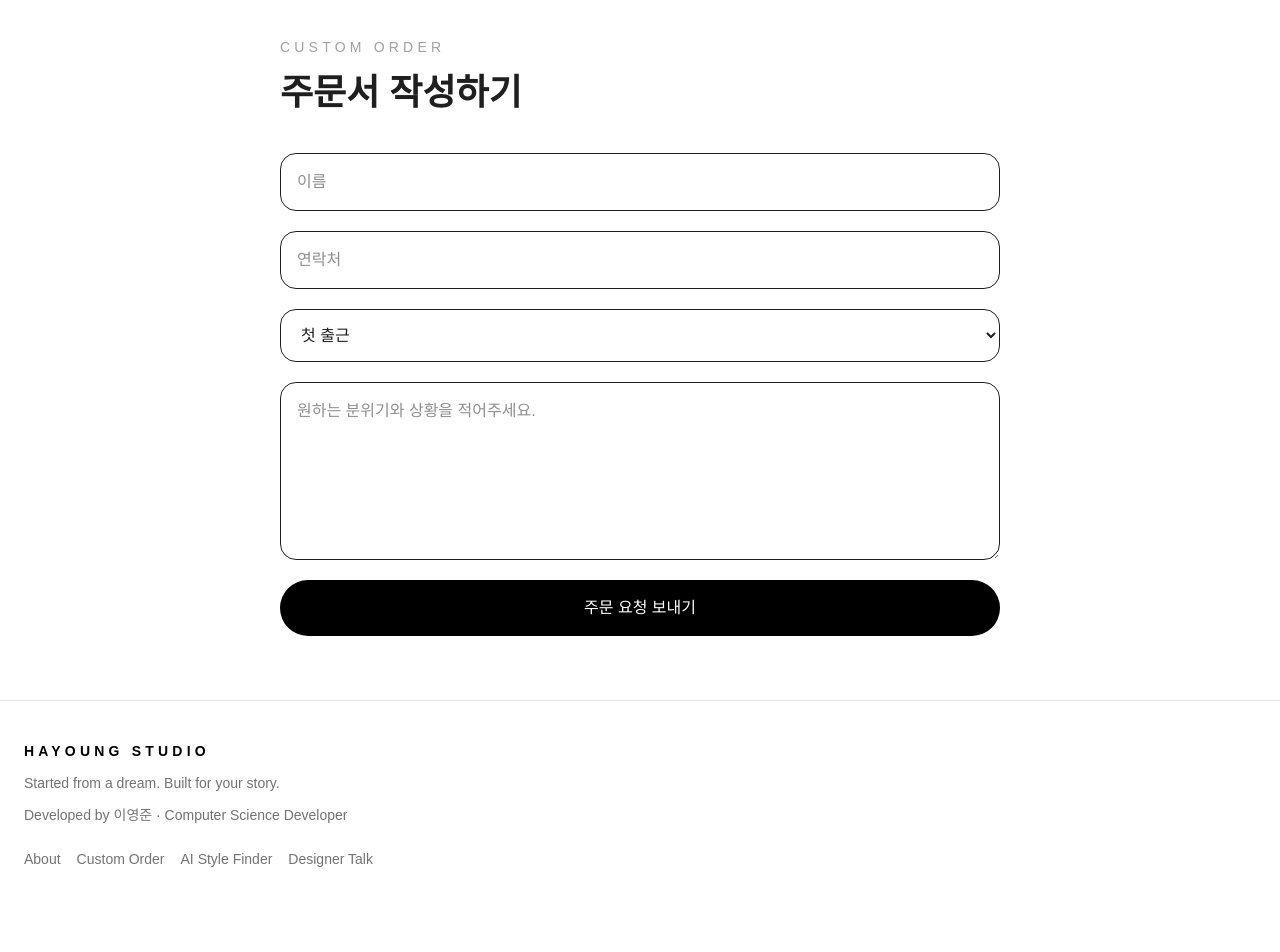
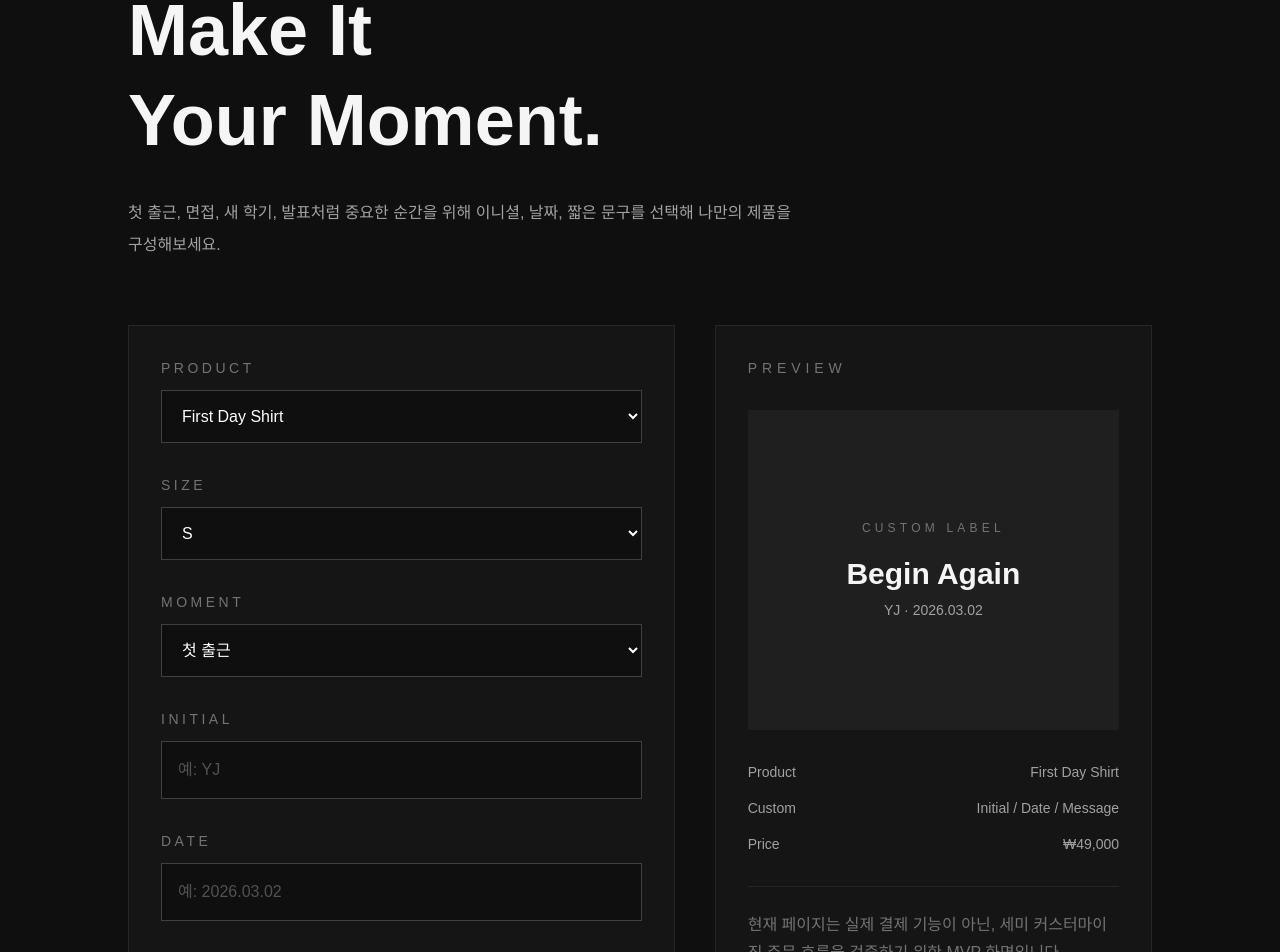
Before and after one commit to gxmzung/hay-story, a Next.js app: page /order in a window 1280 px wide. Shown: the part 195-1147 px from the top of the page. Before the commit the page ends 1104 px from the top, so only its background shows below. Built offline with nearby package versions, Linux system fonts and the light colour scheme.

Commit message:
feat: add custom order page

```diff
--- a/app/order/page.tsx
+++ b/app/order/page.tsx
@@ -1,51 +1,158 @@
-import Header from "../../src/components/Header";
-import Footer from "../../src/components/Footer";
-
 export default function OrderPage() {
   return (
-    <main className="min-h-screen bg-white text-[#1f1f1f]">
-      <Header />
+    <main className="min-h-screen bg-[#0f0f0f] px-8 py-12 text-[#f5f5f5]">
+      <section className="mx-auto max-w-5xl">
+        <a href="/collection" className="text-sm tracking-[0.25em] text-neutral-400">
+          ← COLLECTION
+        </a>
 
-      <section className="mx-auto max-w-3xl px-6 py-16">
-        <p className="text-sm tracking-[0.3em] text-neutral-400">
+        <div className="mt-16">
+          <p className="text-sm tracking-[0.35em] text-neutral-500">
             CUSTOM ORDER
           </p>
 
-        <h1 className="mt-4 text-4xl font-bold">
-          주문서 작성하기
+          <h1 className="mt-6 text-5xl font-semibold leading-tight md:text-7xl">
+            Make It
+            <br />
+            Your Moment.
           </h1>
 
-        <div className="mt-10 grid gap-5">
-          <input
-            className="rounded-2xl border p-4"
-            placeholder="이름"
-          />
+          <p className="mt-8 max-w-2xl leading-8 text-neutral-400">
+            첫 출근, 면접, 새 학기, 발표처럼 중요한 순간을 위해
+            이니셜, 날짜, 짧은 문구를 선택해 나만의 제품을 구성해보세요.
+          </p>
+        </div>
 
-          <input
-            className="rounded-2xl border p-4"
-            placeholder="연락처"
-          />
+        <div className="mt-16 grid gap-10 md:grid-cols-[1fr_0.8fr]">
+          <form className="space-y-8 border border-neutral-800 bg-[#151515] p-8">
+            <div>
+              <label className="block text-sm tracking-[0.25em] text-neutral-500">
+                PRODUCT
+              </label>
+              <select className="mt-3 w-full border border-neutral-700 bg-[#0f0f0f] px-4 py-4 text-white outline-none">
+                <option>First Day Shirt</option>
+                <option>New Chapter Blouse</option>
+                <option>Moment Jacket</option>
+              </select>
+            </div>
 
-          <select className="rounded-2xl border p-4">
+            <div>
+              <label className="block text-sm tracking-[0.25em] text-neutral-500">
+                SIZE
+              </label>
+              <select className="mt-3 w-full border border-neutral-700 bg-[#0f0f0f] px-4 py-4 text-white outline-none">
+                <option>S</option>
+                <option>M</option>
+                <option>L</option>
+                <option>XL</option>
+              </select>
+            </div>
+
+            <div>
+              <label className="block text-sm tracking-[0.25em] text-neutral-500">
+                MOMENT
+              </label>
+              <select className="mt-3 w-full border border-neutral-700 bg-[#0f0f0f] px-4 py-4 text-white outline-none">
                 <option>첫 출근</option>
                 <option>면접</option>
-            <option>생일</option>
-            <option>새로운 시작</option>
+                <option>새 학기</option>
+                <option>발표</option>
+                <option>새로운 관계</option>
+                <option>새로운 도시</option>
               </select>
+            </div>
 
+            <div>
+              <label className="block text-sm tracking-[0.25em] text-neutral-500">
+                INITIAL
+              </label>
+              <input
+                type="text"
+                placeholder="예: YJ"
+                maxLength={6}
+                className="mt-3 w-full border border-neutral-700 bg-[#0f0f0f] px-4 py-4 text-white outline-none placeholder:text-neutral-600"
+              />
+            </div>
+
+            <div>
+              <label className="block text-sm tracking-[0.25em] text-neutral-500">
+                DATE
+              </label>
+              <input
+                type="text"
+                placeholder="예: 2026.03.02"
+                className="mt-3 w-full border border-neutral-700 bg-[#0f0f0f] px-4 py-4 text-white outline-none placeholder:text-neutral-600"
+              />
+            </div>
+
+            <div>
+              <label className="block text-sm tracking-[0.25em] text-neutral-500">
+                MESSAGE
+              </label>
+              <input
+                type="text"
+                placeholder="예: Begin Again"
+                maxLength={24}
+                className="mt-3 w-full border border-neutral-700 bg-[#0f0f0f] px-4 py-4 text-white outline-none placeholder:text-neutral-600"
+              />
+            </div>
+
+            <div>
+              <label className="block text-sm tracking-[0.25em] text-neutral-500">
+                REQUEST
+              </label>
               <textarea
-            rows={6}
-            className="rounded-2xl border p-4"
-            placeholder="원하는 분위기와 상황을 적어주세요."
+                placeholder="추가 요청사항을 적어주세요."
+                rows={5}
+                className="mt-3 w-full resize-none border border-neutral-700 bg-[#0f0f0f] px-4 py-4 text-white outline-none placeholder:text-neutral-600"
               />
+            </div>
 
-          <button className="rounded-full bg-black px-8 py-4 text-white">
-            주문 요청 보내기
+            <button
+              type="button"
+              className="w-full bg-white px-8 py-5 text-sm font-semibold tracking-[0.25em] text-black transition hover:bg-neutral-300"
+            >
+              ADD TO CART
             </button>
+          </form>
+
+          <aside className="h-fit border border-neutral-800 bg-[#151515] p-8">
+            <p className="text-sm tracking-[0.35em] text-neutral-500">
+              PREVIEW
+            </p>
+
+            <div className="mt-8 flex h-80 items-center justify-center bg-[#1f1f1f]">
+              <div className="text-center">
+                <p className="text-xs tracking-[0.35em] text-neutral-500">
+                  CUSTOM LABEL
+                </p>
+                <p className="mt-5 text-3xl font-semibold">Begin Again</p>
+                <p className="mt-2 text-sm text-neutral-400">YJ · 2026.03.02</p>
+              </div>
+            </div>
+
+            <div className="mt-8 space-y-4 text-sm text-neutral-400">
+              <div className="flex justify-between">
+                <span>Product</span>
+                <span>First Day Shirt</span>
+              </div>
+              <div className="flex justify-between">
+                <span>Custom</span>
+                <span>Initial / Date / Message</span>
+              </div>
+              <div className="flex justify-between">
+                <span>Price</span>
+                <span>₩49,000</span>
+              </div>
+            </div>
+
+            <p className="mt-8 border-t border-neutral-800 pt-6 leading-7 text-neutral-500">
+              현재 페이지는 실제 결제 기능이 아닌, 세미 커스터마이징 주문
+              흐름을 검증하기 위한 MVP 화면입니다.
+            </p>
+          </aside>
         </div>
       </section>
-
-      <Footer />
     </main>
   );
 }
```
Lines whose indentation alone changed are shown as unchanged.
